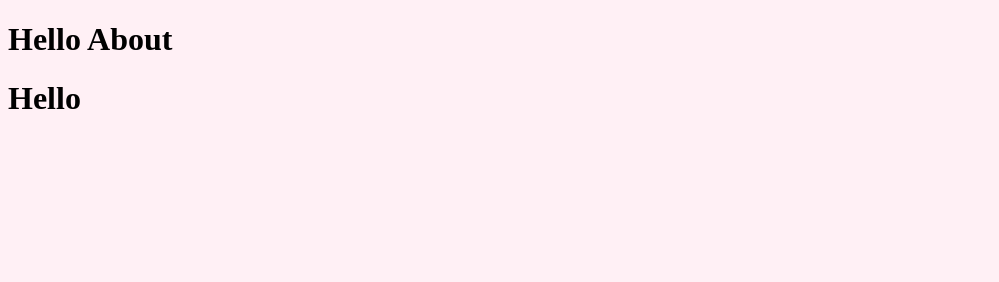
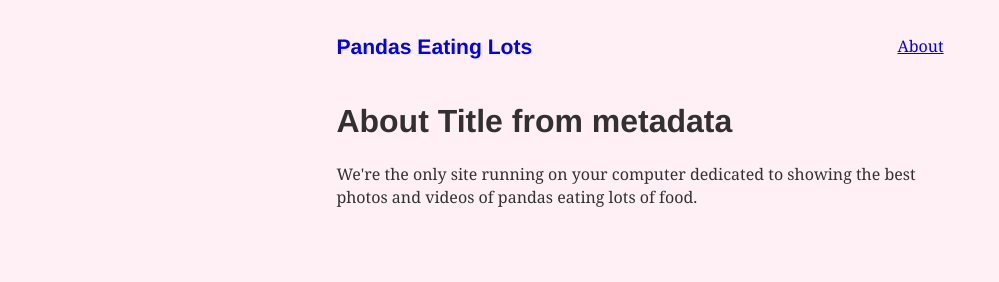
Before and after one commit to mimo84/resume, a Gatsby site: page /about in a window 1280 px wide. Shown: the whole page, without its empty margins (0-999 px from the left). Built offline with nearby package versions, Linux system fonts and the light colour scheme; Gatsby itself is replaced by a stand-in of ours.

Commit message:
Basic changes

```diff
--- a/gatsby-config.js
+++ b/gatsby-config.js
@@ -7,7 +7,17 @@
 module.exports = {
   pathPrefix: "/resume",
   /* Your site config here */
+  siteMetadata: {
+    title: 'Title from metadata'
+  },
   plugins: [
+    `gatsby-plugin-emotion`,
+    {
+      resolve: `gatsby-plugin-typography`,
+      options: {
+        pathToConfigModule: `src/utils/typography`,
+      },
+    },
     {
       resolve: `gatsby-plugin-typescript`,
       options: {
--- /dev/null
+++ b/src/components/Layout.tsx
@@ -0,0 +1,42 @@
+/** @jsx jsx */
+
+import React, { FunctionComponent } from "react"
+import { css, jsx } from "@emotion/react"
+import { Link } from "gatsby"
+import { rhythm } from "../utils/typography"
+
+const Layout: FunctionComponent = ({ children }) => {
+  return (
+    <div
+      css={css`
+        margin: 0 auto;
+        max-width: 700px;
+        padding: ${rhythm(2)};
+        padding-top: ${rhythm(1.5)};
+      `}
+    >
+      <Link to={`/`}>
+        <h3
+          css={css`
+            margin-bottom: ${rhythm(2)};
+            display: inline-block;
+            font-style: normal;
+          `}
+        >
+          Pandas Eating Lots
+        </h3>
+      </Link>
+      <Link
+        to={`/about/`}
+        css={css`
+          float: right;
+        `}
+      >
+        About
+      </Link>
+      {children}
+    </div>
+  )
+}
+
+export default Layout
--- a/src/pages/about.tsx
+++ b/src/pages/about.tsx
@@ -1,11 +1,26 @@
 import React from "react"
 import Header from "../components/Header"
+import Layout from "../components/Layout"
+import { graphql } from "gatsby"
 
-export default () => {
+export default ({ data }) => {
   return (
-    <div>
-      <Header title="Hello About" />
-      <h1>Hello </h1>
-    </div>
+    <Layout>
+      <h1>About {data.site.siteMetadata.title}</h1>
+      <p>
+        We're the only site running on your computer dedicated to showing the
+        best photos and videos of pandas eating lots of food.
+      </p>
+    </Layout>
   )
 }
+
+export const query = graphql`
+  query {
+    site {
+      siteMetadata {
+        title
+      }
+    }
+  }
+`
--- a/src/pages/index.tsx
+++ b/src/pages/index.tsx
@@ -1,12 +1,19 @@
 import React from "react"
 import { Link } from "gatsby"
+import { jsx } from "@emotion/react"
+import Layout from "../components/Layout"
 
 const Home = () => {
   return (
-    <div style={{ color: `purple`, fontSize: `72px` }}>
-      Hello Gatsby!
-      <Link to="/about">About</Link>
-    </div>
+    <Layout>
+      <h1>Amazing Pandas Eating Things</h1>
+      <div>
+        <img
+          src="https://2.bp.blogspot.com/-BMP2l6Hwvp4/TiAxeGx4CTI/AAAAAAAAD_M/XlC_mY3SoEw/s1600/panda-group-eating-bamboo.jpg"
+          alt="Group of pandas eating bamboo"
+        />
+      </div>
+    </Layout>
   )
 }
 export default Home
--- /dev/null
+++ b/src/utils/typography.ts
@@ -0,0 +1,5 @@
+import Typography from "typography"
+import kirkhamTheme from "typography-theme-kirkham"
+const typography = new Typography(kirkhamTheme)
+export default typography
+export const rhythm = typography.rhythm
```
Also changed, not shown: package.json (+8 -1 lines), 1 other file.
